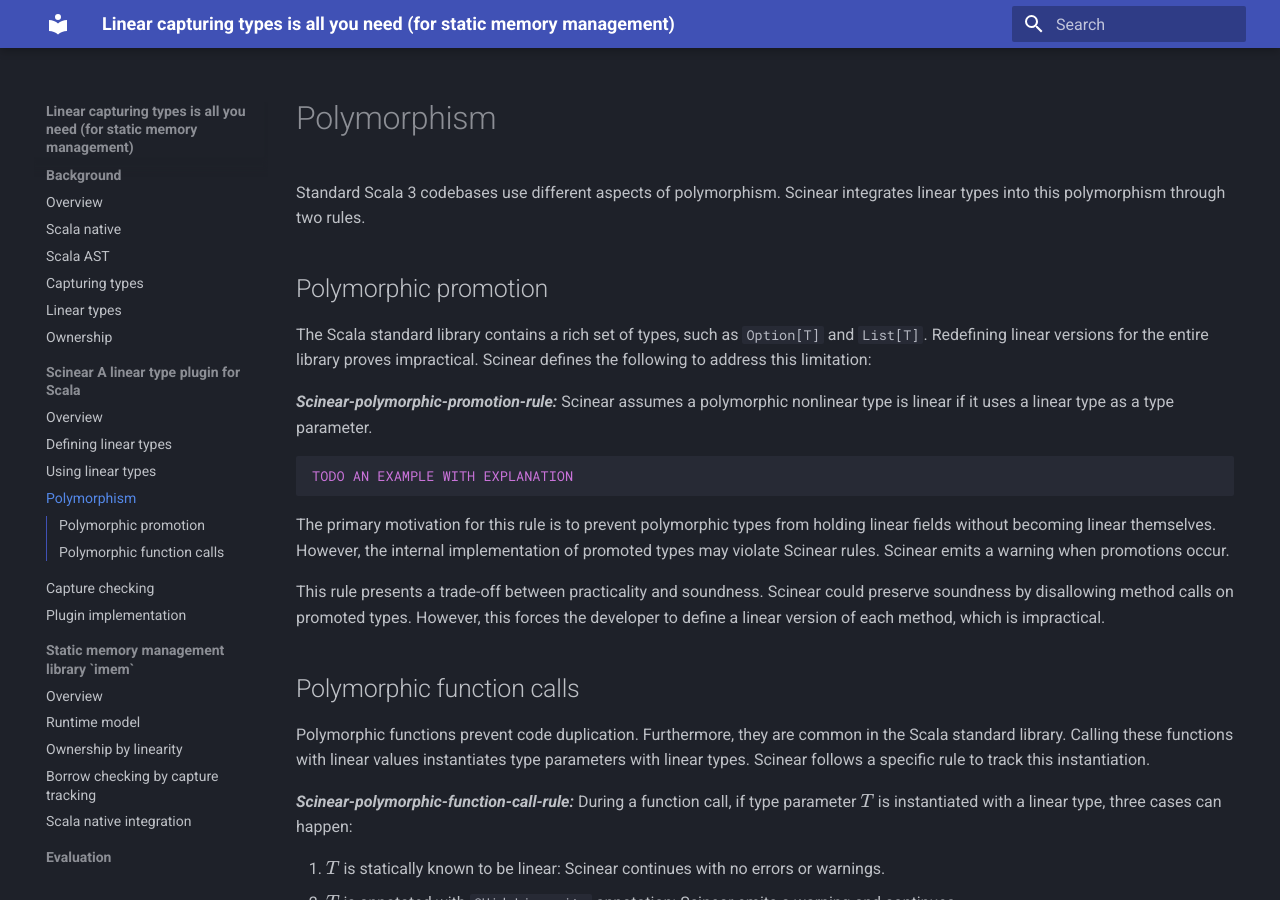
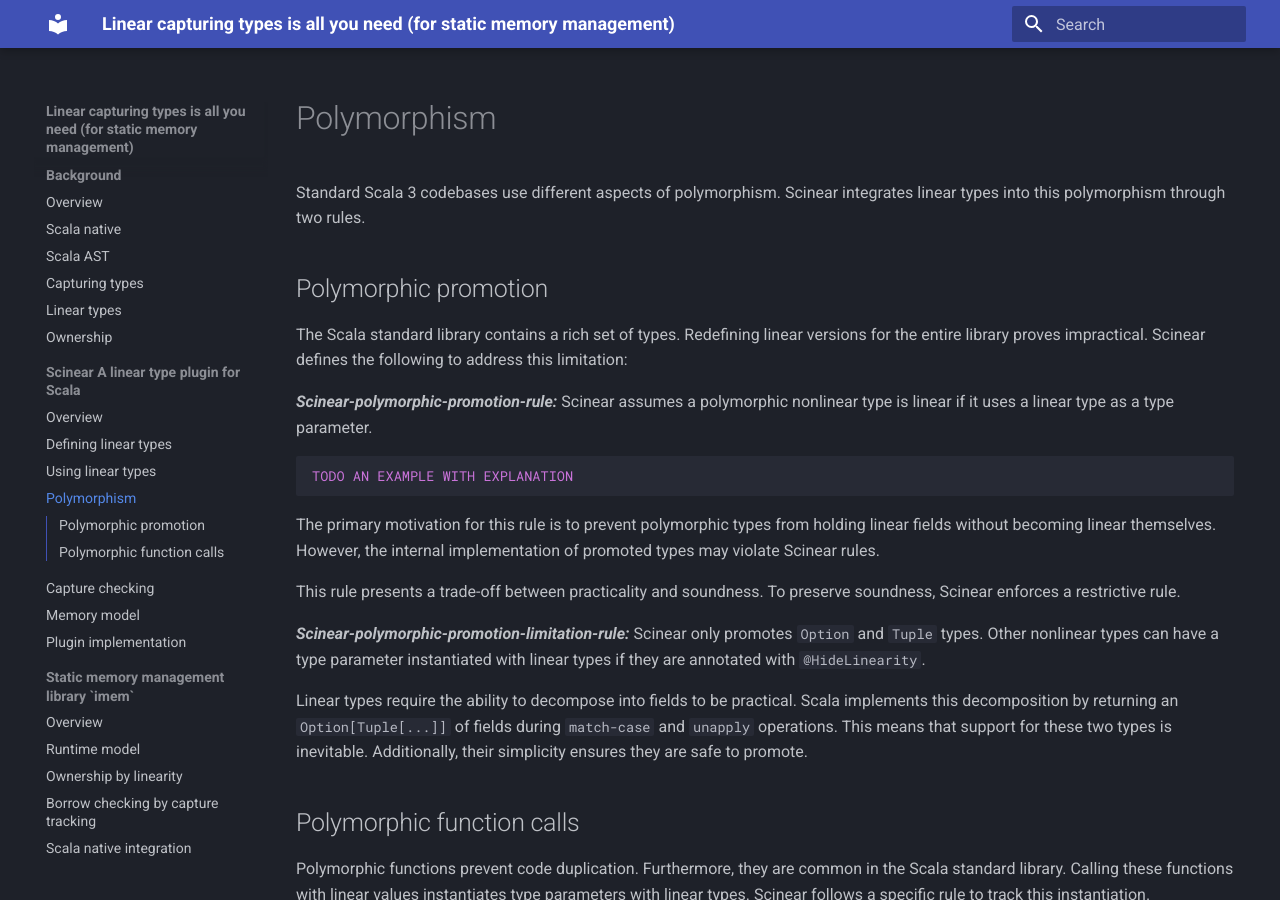
Before and after one commit to amsen20/masters-thesis, an MkDocs documentation site: the page built from docs/scinear/polymorphism.md, in a window 1280 px wide and 900 px high. Built offline with MkDocs 1.6.1 and Material for MkDocs 9.7.7, drawn with Linux system fonts in a browser that asks for light colours.

Commit message:
Add memory model section

````diff
--- a/docs/scinear/polymorphism.md
+++ b/docs/scinear/polymorphism.md
@@ -4,7 +4,7 @@ Standard Scala 3 codebases use different aspects of polymorphism. Scinear integr
 
 ## Polymorphic promotion
 
-The Scala standard library contains a rich set of types, such as `Option[T]` and `List[T]`. Redefining linear versions for the entire library proves impractical. Scinear defines the following to address this limitation:
+The Scala standard library contains a rich set of types. Redefining linear versions for the entire library proves impractical. Scinear defines the following to address this limitation:
 
 ***Scinear-polymorphic-promotion-rule:*** Scinear assumes a polymorphic nonlinear type is linear if it uses a linear type as a type parameter.
 
@@ -12,9 +12,13 @@ The Scala standard library contains a rich set of types, such as `Option[T]` and
 TODO AN EXAMPLE WITH EXPLANATION
 ```
 
-The primary motivation for this rule is to prevent polymorphic types from holding linear fields without becoming linear themselves. However, the internal implementation of promoted types may violate Scinear rules. Scinear emits a warning when promotions occur.
+The primary motivation for this rule is to prevent polymorphic types from holding linear fields without becoming linear themselves. However, the internal implementation of promoted types may violate Scinear rules.
 
-This rule presents a trade-off between practicality and soundness. Scinear could preserve soundness by disallowing method calls on promoted types. However, this forces the developer to define a linear version of each method, which is impractical.
+This rule presents a trade-off between practicality and soundness. To preserve soundness, Scinear enforces a restrictive rule.
+
+***Scinear-polymorphic-promotion-limitation-rule:*** Scinear only promotes `Option` and `Tuple` types. Other nonlinear types can have a type parameter instantiated with linear types if they are annotated with `@HideLinearity`.
+
+Linear types require the ability to decompose into fields to be practical. Scala implements this decomposition by returning an `Option[Tuple[...]]` of fields during `match-case` and `unapply` operations. This means that support for these two types is inevitable. Additionally, their simplicity ensures they are safe to promote.
 
 ## Polymorphic function calls
 
--- a/mkdocs.yml
+++ b/mkdocs.yml
@@ -37,6 +37,7 @@ nav:
     - Using linear types: scinear/using-linear-types.md
     - Polymorphism: scinear/polymorphism.md
     - Capture checking: scinear/capture-checking.md
+    - Memory model: scinear/memory-model.md
     - Plugin implementation: scinear/plugin-implementation.md
   - Static memory management library `imem`:
     - Overview: imem/index.md
````
Also changed, not shown: docs/scinear/index.md (+1 -1 lines), docs/scinear/memory-model.md (added, +29 -0 lines), docs/scinear/plugin-implementation.md (+2 -0 lines).
